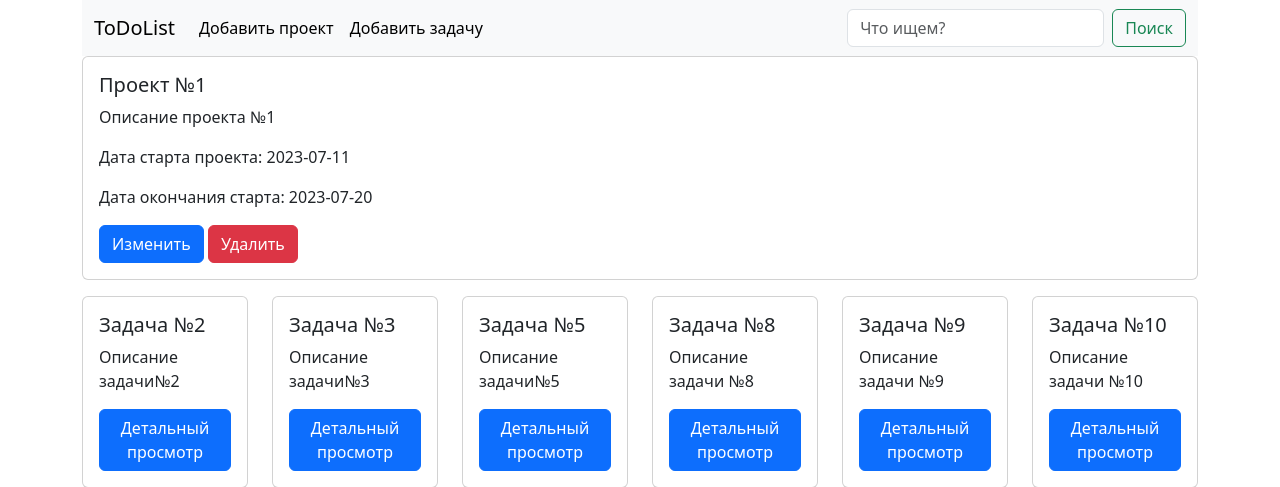
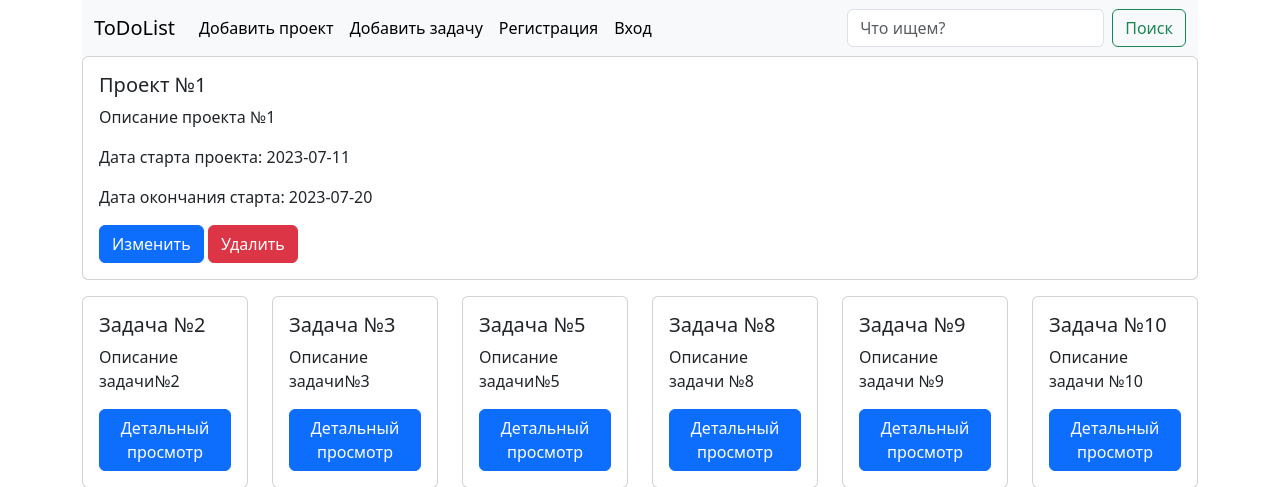
Before and after one commit to arturateo/ToDoList_V2-Artur_Sheshukov, a Django app: page /project_detail/2 in a window 1280 px wide. Shown: the top 487 px of the page. Run offline with Django 4.2, Linux system fonts and the light colour scheme; data comes from the database, SQL or seed files in the repository.

Commit message:
Добавил имя вьюхам каждого приложения, переименовал их. Добавил шаблон формы входа, реализовал вход и выход пользователя, В настройках указал куда редиректить при входе/выходе

```diff
--- /dev/null
+++ b/accounts/urls.py
@@ -0,0 +1,9 @@
+from django.contrib.auth.views import LoginView, LogoutView
+from django.urls import path
+
+app_name = 'accounts'
+
+urlpatterns = [
+    path('login/', LoginView.as_view(), name="login"),
+    path('logout/', LogoutView.as_view(), name="logout"),
+]
--- a/project/settings.py
+++ b/project/settings.py
@@ -126,3 +126,6 @@ STATIC_URL = 'static/'
 # https://docs.djangoproject.com/en/4.2/ref/settings/#default-auto-field
 
 DEFAULT_AUTO_FIELD = 'django.db.models.BigAutoField'
+
+LOGIN_REDIRECT_URL = 'to_do_list:home'
+LOGOUT_REDIRECT_URL = 'to_do_list:home'
--- a/project/urls.py
+++ b/project/urls.py
@@ -6,10 +6,10 @@ The `urlpatterns` list routes URLs to views. For more information please see:
 Examples:
 Function views
     1. Add an import:  from my_app import views
-    2. Add a URL to urlpatterns:  path('', views.home, name='home')
+    2. Add a URL to urlpatterns:  path('', views.to_do_list:home, name='to_do_list:home')
 Class-based views
-    1. Add an import:  from other_app.views import Home
-    2. Add a URL to urlpatterns:  path('', Home.as_view(), name='home')
+    1. Add an import:  from other_app.views import to_do_list:home
+    2. Add a URL to urlpatterns:  path('', to_do_list:home.as_view(), name='to_do_list:home')
 Including another URLconf
     1. Import the include() function: from django.urls import include, path
     2. Add a URL to urlpatterns:  path('blog/', include('blog.urls'))
@@ -20,4 +20,5 @@ from django.urls import path, include
 urlpatterns = [
     path('admin/', admin.site.urls),
     path('', include('to_do_list_v2.urls')),
+    path('accounts/', include('accounts.urls')),
 ]
--- a/templates/base.html
+++ b/templates/base.html
@@ -15,6 +15,25 @@
         {% include 'partial/navbar.html' %}
         {% block link %}
         {% endblock %}
+        {% if user.is_authenticated %}
+            <ul class="navbar-nav mb-2 mb-lg-0">
+                <li class="nav-item">
+                    <a class="nav-link active" aria-current="page" href="{% url 'accounts:logout' %}">Выход</a>
+                </li>
+            </ul>
+        {% else %}
+            <ul class="navbar-nav mb-2 mb-lg-0">
+                <li class="nav-item">
+                    <a class="nav-link active" aria-current="page"
+                       href="{% url 'to_do_list:add_project' %}">Регистрация</a>
+                </li>
+            </ul>
+            <ul class="navbar-nav mb-2 mb-lg-0">
+                <li class="nav-item">
+                    <a class="nav-link active" aria-current="page" href="{% url 'accounts:login' %}">Вход</a>
+                </li>
+            </ul>
+        {% endif %}
         <div class="ms-auto">
             <form class="d-flex" role="search">
                 <input class="form-control me-2" name="search" type="search" placeholder="Что ищем?"
--- a/templates/partial/navbar.html
+++ b/templates/partial/navbar.html
@@ -1,6 +1,6 @@
 <nav class="navbar navbar-expand-lg bg-body-tertiary">
     <div class="container-fluid">
-        <a class="navbar-brand" href="{% url 'home' %}">ToDoList</a>
+        <a class="navbar-brand" href="{% url 'to_do_list:home' %}">ToDoList</a>
         <button class="navbar-toggler" type="button" data-bs-toggle="collapse" data-bs-target="#navbarSupportedContent"
                 aria-controls="navbarSupportedContent" aria-expanded="false" aria-label="Toggle navigation">
             <span class="navbar-toggler-icon"></span>
@@ -8,6 +8,6 @@
         <div class="collapse navbar-collapse" id="navbarSupportedContent">
             <ul class="navbar-nav mb-2 mb-lg-0">
                 <li class="nav-item">
-                    <a class="nav-link active" aria-current="page" href="{% url 'add_project' %}">Добавить проект</a>
+                    <a class="nav-link active" aria-current="page" href="{% url 'to_do_list:add_project' %}">Добавить проект</a>
                 </li>
             </ul>
--- a/templates/projects/delete_project.html
+++ b/templates/projects/delete_project.html
@@ -11,6 +11,6 @@
         <div class="btn-group" role="group">
             <button type="submit" name="delete" class="btn btn-danger" value="yes">Да</button>
         </div>
-        <a class="btn btn-primary" href="{% url "home" %}">Нет</a>
+        <a class="btn btn-primary" href="{% url "to_do_list:home" %}">Нет</a>
     </form>
 {% endblock %}
--- a/templates/projects/detail_project.html
+++ b/templates/projects/detail_project.html
@@ -3,7 +3,7 @@
 {% block link %}
     <ul class="navbar-nav mb-2 mb-lg-0">
         <li class="nav-item">
-            <a class="nav-link active" aria-current="page" href="{% url 'add_task' data.pk %}">Добавить задачу</a>
+            <a class="nav-link active" aria-current="page" href="{% url 'to_do_list:add_task' data.pk %}">Добавить задачу</a>
         </li>
     </ul>
 {% endblock %}
@@ -15,8 +15,8 @@
             <p class="card-text">Дата старта проекта: {{ data.start_date|date:'Y-m-d' }}</p>
             <p class="card-text">Дата окончания старта: {{ data.end_date|date:'Y-m-d' }}</p>
 
-            <a href="{% url 'project_edit' data.id %}" class="btn btn-primary">Изменить</a>
-            <a href="{% url 'delete_project' data.id %}" class="btn btn-danger">Удалить</a>
+            <a href="{% url 'to_do_list:project_edit' data.id %}" class="btn btn-primary">Изменить</a>
+            <a href="{% url 'to_do_list:delete_project' data.id %}" class="btn btn-danger">Удалить</a>
         </div>
     </div>
     <div class="row">
@@ -27,7 +27,7 @@
                         <h5 class="card-title">{{ list.summary }}</h5>
                         <p class="card-text">{{ list.description }}</p>
                         <div class="card_link">
-                            <a href="{% url 'task_detail' list.id %}"
+                            <a href="{% url 'to_do_list:task_detail' list.id %}"
                                class="btn btn-primary stretched-link">Детальный
                                 просмотр</a>
                         </div>
--- a/templates/projects/projects_list.html
+++ b/templates/projects/projects_list.html
@@ -15,7 +15,7 @@
                         <h5 class="card-title">{{ list.summary }}</h5>
                         <p class="card-text">{{ list.description }}</p>
                         <div class="card_link">
-                            <a href="{% url 'project_detail' list.id %}" class="btn btn-primary stretched-link">Детальный
+                            <a href="{% url 'to_do_list:project_detail' list.id %}" class="btn btn-primary stretched-link">Детальный
                                 просмотр</a>
                         </div>
                     </div>
--- a/templates/tasks/delete_task.html
+++ b/templates/tasks/delete_task.html
@@ -11,6 +11,6 @@
         <div class="btn-group" role="group">
             <button type="submit" name="delete" class="btn btn-danger" value="yes">Да</button>
         </div>
-        <a class="btn btn-primary" href="{% url "home" %}">Нет</a>
+        <a class="btn btn-primary" href="{% url "to_do_list:home" %}">Нет</a>
     </form>
 {% endblock %}
--- a/templates/tasks/detail_task.html
+++ b/templates/tasks/detail_task.html
@@ -13,8 +13,8 @@
             <p class="card-text">Дата добавления: {{ data.create_date|date:'Y-m-d H:i' }}</p>
             <p class="card-text">Дата обновления: {{ data.update_date|date:'Y-m-d H:i' }}</p>
 
-            <a href="{% url 'task_edit' data.id %}" class="btn btn-primary">Изменить</a>
-            <a href="{% url 'delete_task' data.id %}" class="btn btn-danger">Удалить</a>
+            <a href="{% url 'to_do_list:task_edit' data.id %}" class="btn btn-primary">Изменить</a>
+            <a href="{% url 'to_do_list:delete_task' data.id %}" class="btn btn-danger">Удалить</a>
         </div>
     </div>
 {% endblock %}
--- a/to_do_list_v2/urls.py
+++ b/to_do_list_v2/urls.py
@@ -3,6 +3,8 @@ from django.urls import path
 from to_do_list_v2.views.projects_views import ProjectList, ProjectAddView, ProjectDetailView, ProjectEditView, \
     ProjectDeleteView
 from to_do_list_v2.views.tasks_views import TaskDetailView, TaskAddView, TaskEditView, TaskDeleteView
+
+app_name = 'to_do_list'
 
 urlpatterns = [
     path('', ProjectList.as_view(), name="home"),
--- a/to_do_list_v2/views/projects_views.py
+++ b/to_do_list_v2/views/projects_views.py
@@ -1,6 +1,5 @@
 from django.db.models import Q
 from django.utils.http import urlencode
-from django.views import View
 from django.views.generic import ListView, DetailView, CreateView, UpdateView, DeleteView
 from django.urls import reverse, reverse_lazy
 from to_do_list_v2.forms.task_form import SearchForm, ProjectForm
@@ -82,7 +81,7 @@ class ProjectAddView(CreateView):
     form_class = ProjectForm
 
     def get_success_url(self):
-        return reverse("project_detail", kwargs={"pk": self.object.pk})
+        return reverse("to_do_list:project_detail", kwargs={"pk": self.object.pk})
 
 
 class ProjectEditView(UpdateView):
@@ -91,11 +90,11 @@ class ProjectEditView(UpdateView):
     template_name = "projects/edit_project.html"
 
     def get_success_url(self):
-        return reverse("project_detail", kwargs={"pk": self.object.pk})
+        return reverse("to_do_list:project_detail", kwargs={"pk": self.object.pk})
 
 
 class ProjectDeleteView(DeleteView):
     model = ProjectModels
     template_name = "projects/delete_project.html"
     context_object_name = 'project'
-    success_url = reverse_lazy("home")
+    success_url = reverse_lazy("to_do_list:home")
--- a/to_do_list_v2/views/tasks_views.py
+++ b/to_do_list_v2/views/tasks_views.py
@@ -21,7 +21,7 @@ class TaskAddView(CreateView):
         comment.project = project
         comment.save()
         form.save_m2m()
-        return redirect("project_detail", pk=project.pk)
+        return redirect("to_do_list:project_detail", pk=project.pk)
 
 
 class TaskEditView(UpdateView):
@@ -31,11 +31,11 @@ class TaskEditView(UpdateView):
 
     def get_success_url(self):
         print(self.object)
-        return reverse("task_detail", kwargs={"pk": self.object.pk})
+        return reverse("to_do_list:task_detail", kwargs={"pk": self.object.pk})
 
 
 class TaskDeleteView(DeleteView):
     model = ToDoListModels
     template_name = "tasks/delete_task.html"
     context_object_name = 'tasks'
-    success_url = reverse_lazy("home")
+    success_url = reverse_lazy("to_do_list:home")
```
Also changed, not shown: templates/registration/login.html (added, +16 -0 lines), accounts/views.py (line endings or trailing spaces).
